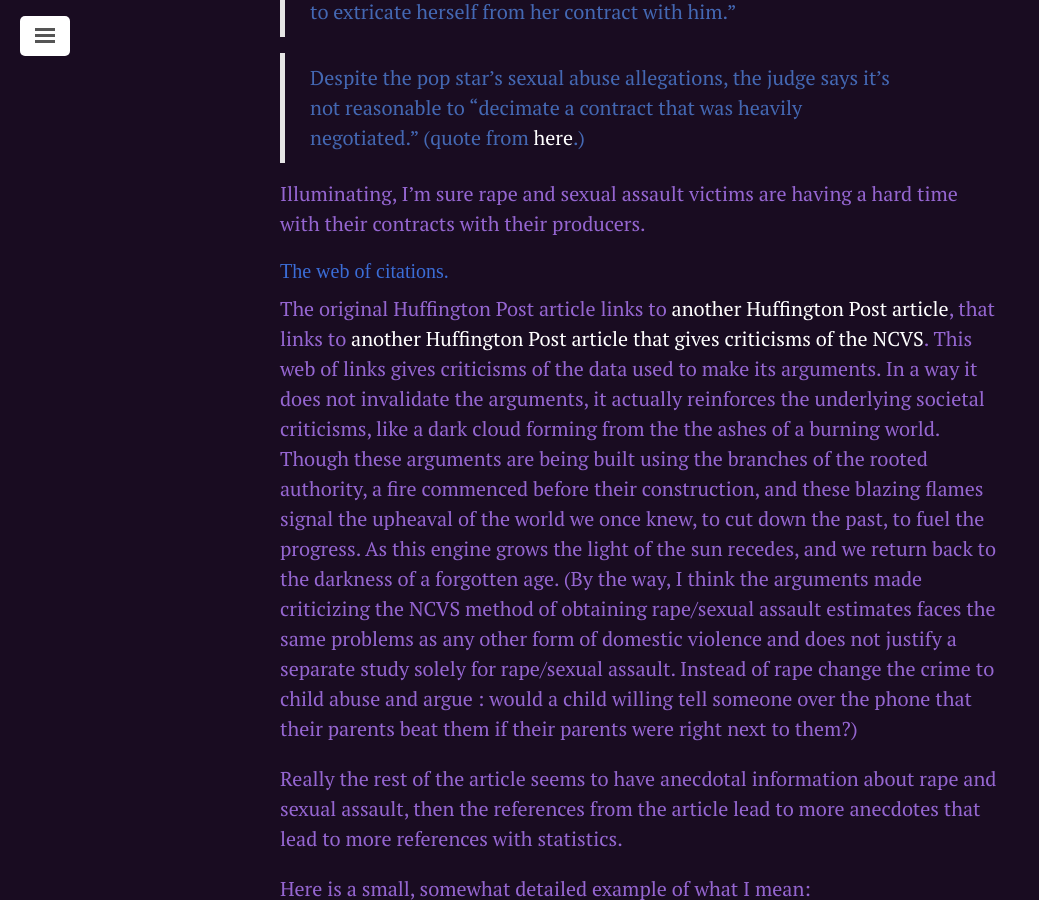
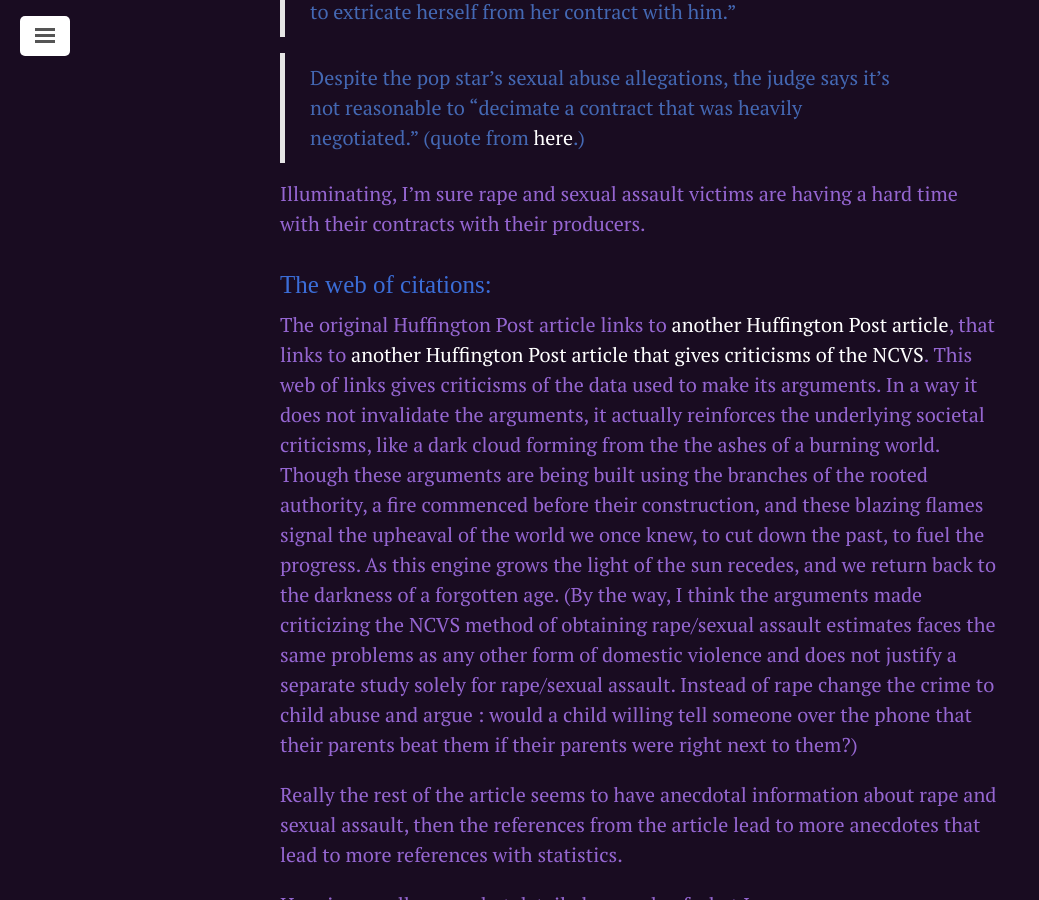
Before and after one commit to hahahahaman/hahahahaman.github.io, a Jekyll site: the page built from blog/_posts/2016-02-25-sexual-assault.md, in a window 1280 px wide and 900 px high, scrolled down 29964 px. Shown: the whole window, without its empty margins (0-1039 px from the left). Built offline with Jekyll 4.4.1, drawn with Linux system fonts in a browser that asks for light colours.

Commit message:
Make previously added text slightly larger.

```diff
--- a/blog/_posts/2016-02-25-sexual-assault.md
+++ b/blog/_posts/2016-02-25-sexual-assault.md
@@ -739,7 +739,7 @@ Is it because? :
 Illuminating, I'm sure rape and sexual assault victims are having a hard time
 with their contracts with their producers.
 
-#### The web of citations.
+### The web of citations:
 
 The original Huffington Post article links to
 [another Huffington Post article](http://www.huffingtonpost.com/2015/03/12/madonna-says-her-rape-wasnt-worth-reporting-humiliation_n_6856196.html),
```
